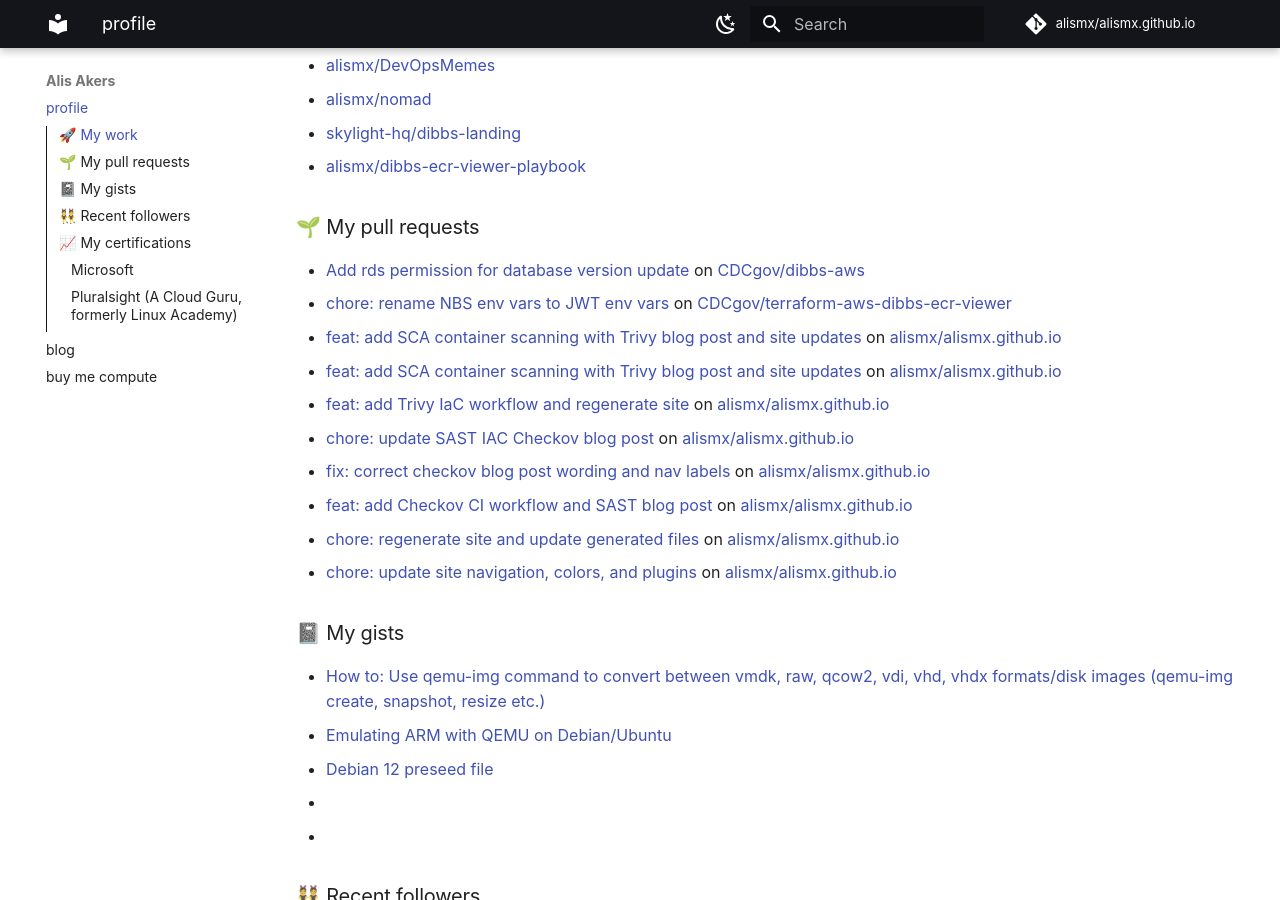
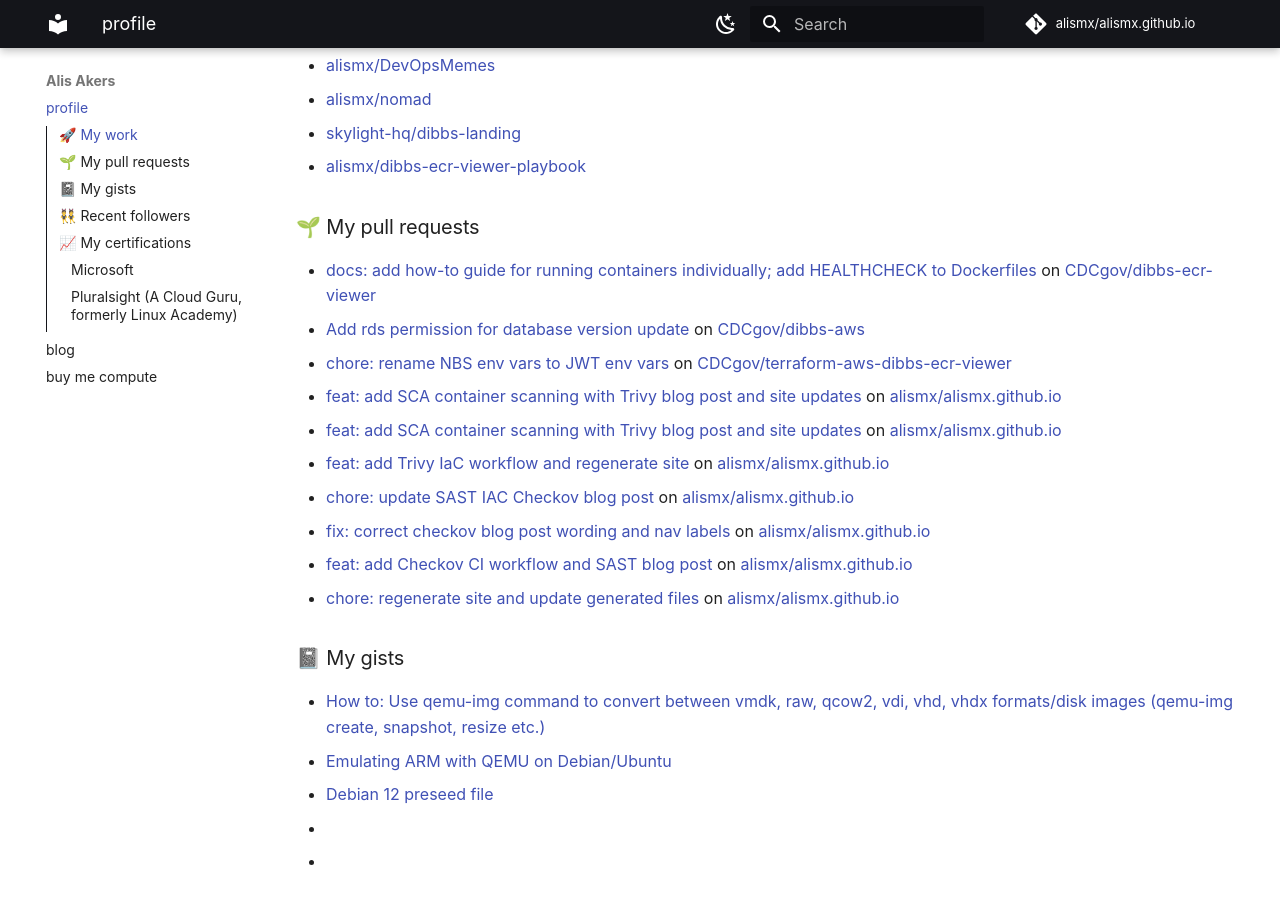
Before and after one commit to alismx/alismx.github.io, an MkDocs documentation site: the page built from docs/index.md, in a window 1280 px wide and 900 px high, scrolled down 862 px. Built offline with MkDocs 1.6.1 and Material for MkDocs 9.7.7, drawn with Linux system fonts in a browser that asks for light colours; plug-ins that fetch from the network failed and are left out; comment, search, counter and statistics services are not loaded.

Commit message:
Update generated files

```diff
--- a/docs/index.md
+++ b/docs/index.md
@@ -28,6 +28,7 @@ I'm Alis, a DevOps engineer passionate about open-source, cloud-native technolog
 
 ### 🌱 My pull requests
 
+- [docs: add how-to guide for running containers individually; add HEALTHCHECK to Dockerfiles](https://github.com/CDCgov/dibbs-ecr-viewer/pull/1570) on [CDCgov/dibbs-ecr-viewer](https://github.com/CDCgov/dibbs-ecr-viewer)
 - [Add rds permission for database version update](https://github.com/CDCgov/dibbs-aws/pull/100) on [CDCgov/dibbs-aws](https://github.com/CDCgov/dibbs-aws)
 - [chore: rename NBS env vars to JWT env vars](https://github.com/CDCgov/terraform-aws-dibbs-ecr-viewer/pull/57) on [CDCgov/terraform-aws-dibbs-ecr-viewer](https://github.com/CDCgov/terraform-aws-dibbs-ecr-viewer)
 - [feat: add SCA container scanning with Trivy blog post and site updates](https://github.com/alismx/alismx.github.io/pull/23) on [alismx/alismx.github.io](https://github.com/alismx/alismx.github.io)
@@ -37,7 +38,6 @@ I'm Alis, a DevOps engineer passionate about open-source, cloud-native technolog
 - [fix: correct checkov blog post wording and nav labels](https://github.com/alismx/alismx.github.io/pull/17) on [alismx/alismx.github.io](https://github.com/alismx/alismx.github.io)
 - [feat: add Checkov CI workflow and SAST blog post](https://github.com/alismx/alismx.github.io/pull/16) on [alismx/alismx.github.io](https://github.com/alismx/alismx.github.io)
 - [chore: regenerate site and update generated files](https://github.com/alismx/alismx.github.io/pull/15) on [alismx/alismx.github.io](https://github.com/alismx/alismx.github.io)
-- [chore: update site navigation, colors, and plugins](https://github.com/alismx/alismx.github.io/pull/14) on [alismx/alismx.github.io](https://github.com/alismx/alismx.github.io)
 
 ### 📓 My gists
 
```
